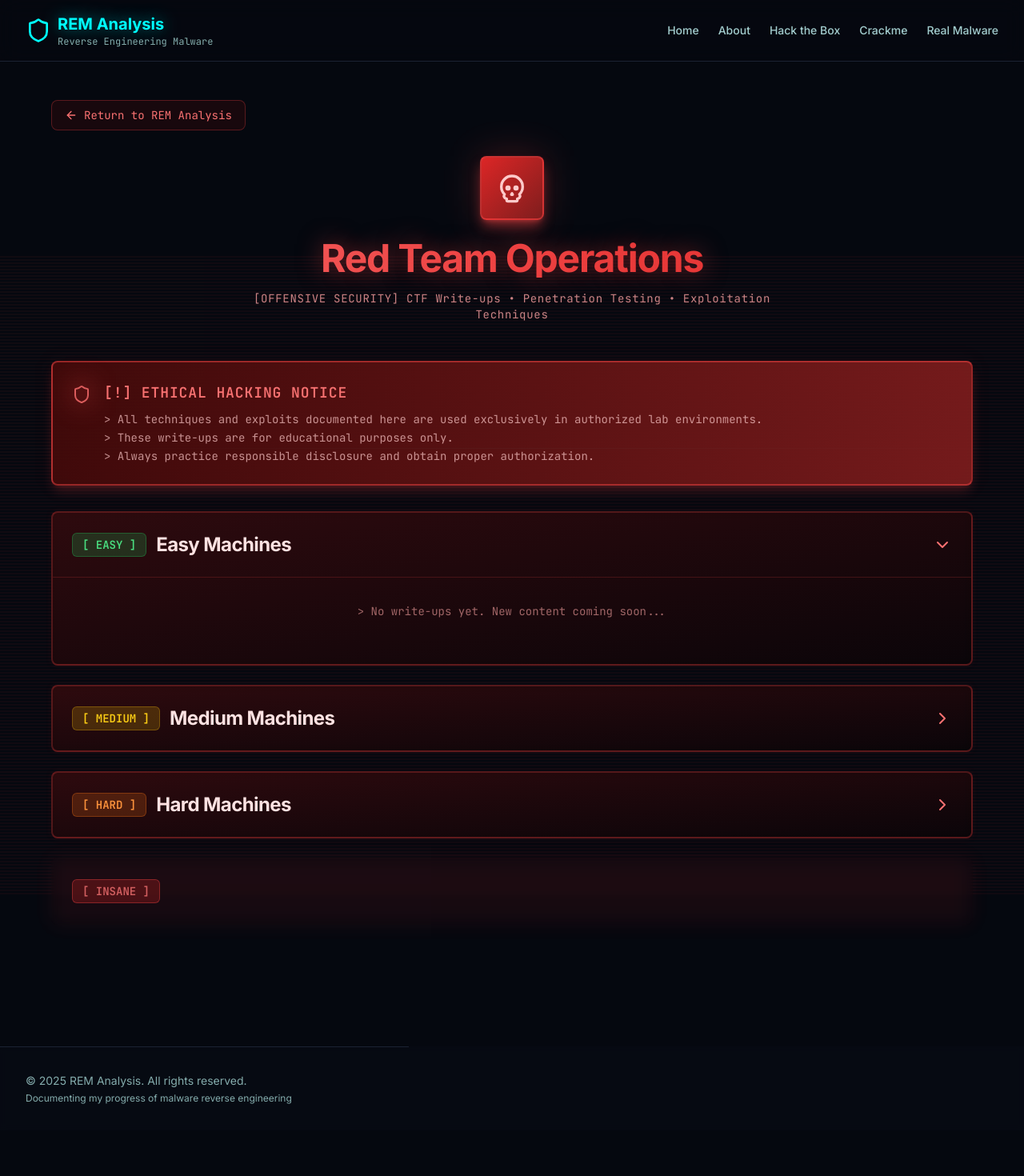
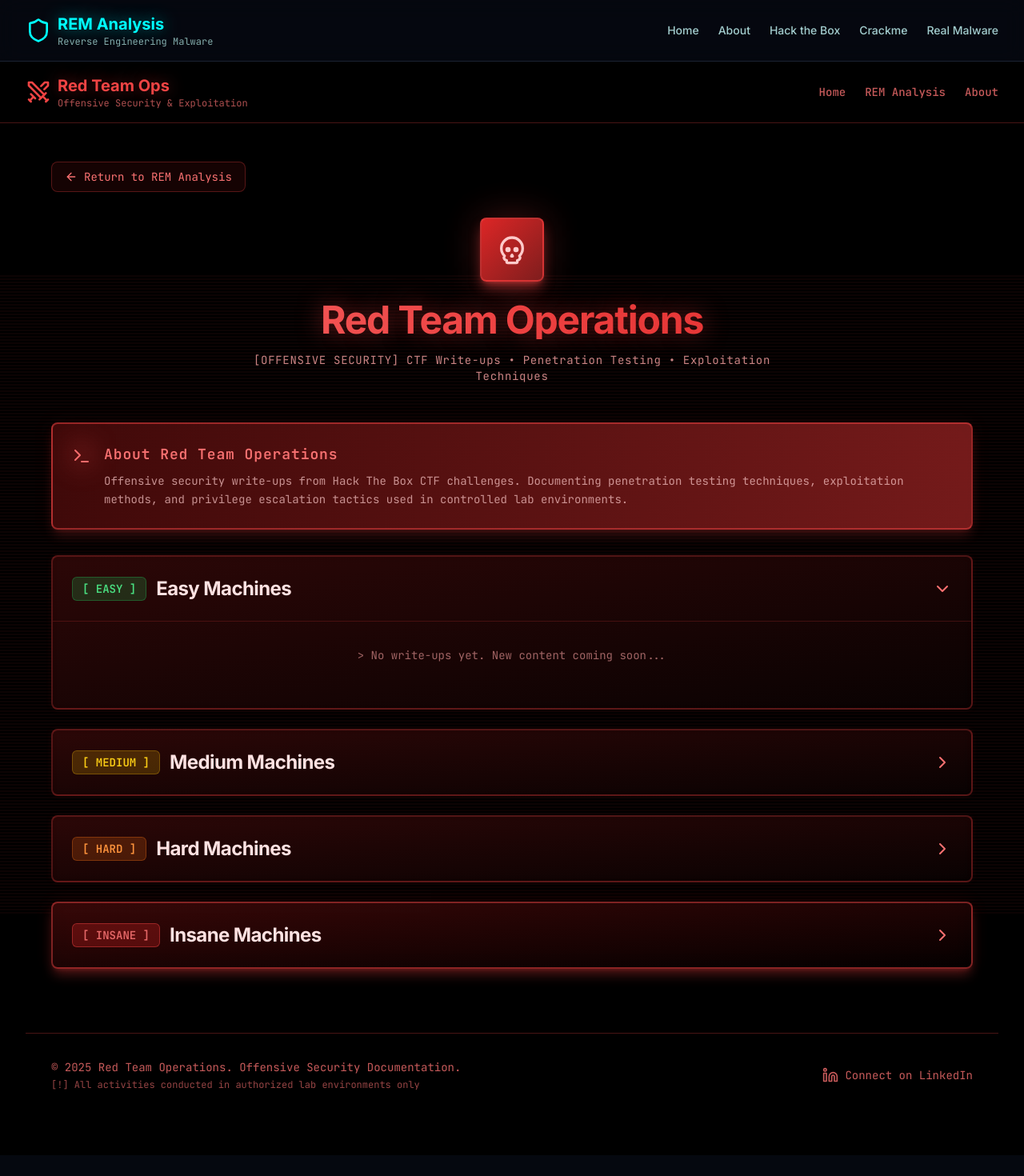
Before and after one commit to Siinatraa/NewREMWebsite, a React (Vite) app: page /red-team in a window 1280 px wide. Shown: the top 1470 px of the page at 80% size. Before the commit the page ends 1413 px from the top, so only its background shows below. Built offline with nearby package versions, Linux system fonts and the light colour scheme.

Commit message:
Redesign Red Team page with cohesive red aesthetic

```diff
--- a/src/pages/RedTeamPage.tsx
+++ b/src/pages/RedTeamPage.tsx
@@ -1,6 +1,6 @@
-import { Terminal, ChevronDown, ChevronRight, Shield, ArrowLeft, Skull } from 'lucide-react';
+import { Terminal, ChevronDown, ChevronRight, Shield, ArrowLeft, Skull, Swords, Linkedin } from 'lucide-react';
 import { useState } from 'react';
-import { useNavigate } from 'react-router-dom';
+import { useNavigate, Link } from 'react-router-dom';
 
 // Red Team CTF write-ups page
 
@@ -26,7 +26,27 @@ export function RedTeamPage() {
   };
 
   return (
-    <div className="content-wrapper py-12 relative">
+    <div className="min-h-screen bg-black relative">
+      {/* Custom Red Team Header */}
+      <header className="sticky top-0 z-50 border-b border-red-500/30 bg-black/90 backdrop-blur-md">
+        <nav className="max-w-7xl mx-auto px-4 sm:px-6 lg:px-8 py-4">
+          <div className="flex items-center justify-between">
+            <Link to="/" className="flex items-center gap-2 group">
+              <Swords className="w-8 h-8 text-red-500 group-hover:text-red-400 transition-colors" />
+              <div>
+                <span className="text-xl font-bold text-red-500" style={{ textShadow: '0 0 20px rgba(239, 68, 68, 0.5)' }}>Red Team Ops</span>
+                <p className="text-xs text-red-400/70 font-mono">Offensive Security & Exploitation</p>
+              </div>
+            </Link>
+            <div className="hidden md:flex items-center gap-6">
+              <Link to="/" className="text-sm font-medium text-red-400/80 hover:text-red-400 transition-colors font-mono">Home</Link>
+              <Link to="/hack-the-box" className="text-sm font-medium text-red-400/80 hover:text-red-400 transition-colors font-mono">REM Analysis</Link>
+              <Link to="/about" className="text-sm font-medium text-red-400/80 hover:text-red-400 transition-colors font-mono">About</Link>
+            </div>
+          </div>
+        </nav>
+      </header>
+
       {/* Background effect */}
       <div className="fixed inset-0 pointer-events-none opacity-5">
         <div className="absolute inset-0" style={{
@@ -34,6 +54,8 @@ export function RedTeamPage() {
           animation: 'scan 8s linear infinite'
         }} />
       </div>
+
+      <div className="content-wrapper py-12 relative">
 
       <div className="max-w-6xl mx-auto">
         {/* Back Button */}
@@ -67,15 +89,13 @@ export function RedTeamPage() {
           <div className="relative bg-gradient-to-r from-red-950/90 to-red-900/90 border-2 border-red-500/50 rounded-lg p-6 shadow-lg shadow-red-500/20">
             <div className="flex items-start gap-4">
               <div className="relative">
-                <Shield className="w-6 h-6 text-red-400 flex-shrink-0 mt-1 animate-pulse" />
+                <Terminal className="w-6 h-6 text-red-400 flex-shrink-0 mt-1" />
                 <div className="absolute inset-0 bg-red-500/30 blur-lg" />
               </div>
               <div>
-                <h3 className="text-lg font-semibold text-red-400 mb-2 font-mono tracking-wider">[!] ETHICAL HACKING NOTICE</h3>
+                <h3 className="text-lg font-semibold text-red-400 mb-2 font-mono tracking-wider">About Red Team Operations</h3>
                 <p className="text-red-200/70 text-sm leading-relaxed font-mono">
-                  &gt; All techniques and exploits documented here are used exclusively in authorized lab environments.<br />
-                  &gt; These write-ups are for educational purposes only.<br />
-                  &gt; Always practice responsible disclosure and obtain proper authorization.
+                  Offensive security write-ups from Hack The Box CTF challenges. Documenting penetration testing techniques, exploitation methods, and privilege escalation tactics used in controlled lab environments.
                 </p>
               </div>
             </div>
@@ -186,6 +206,35 @@ export function RedTeamPage() {
           </div>
         </div>
       </div>
+
+      {/* Custom Red Team Footer */}
+      <footer className="relative z-10 border-t border-red-500/30 bg-black/90 backdrop-blur-sm mt-20">
+        <div className="max-w-7xl mx-auto px-4 sm:px-6 lg:px-8 py-8">
+          <div className="flex flex-col md:flex-row items-center justify-between gap-4">
+            <div className="text-center md:text-left">
+              <p className="text-sm text-red-400/80 font-mono">
+                &copy; {new Date().getFullYear()} Red Team Operations. Offensive Security Documentation.
+              </p>
+              <p className="text-xs text-red-400/60 mt-1 font-mono">
+                [!] All activities conducted in authorized lab environments only
+              </p>
+            </div>
+
+            <div className="flex items-center gap-4">
+              <a
+                href="https://www.linkedin.com/in/daniel-richardson-100b70308/"
+                target="_blank"
+                rel="noopener noreferrer"
+                className="flex items-center gap-2 text-sm text-red-400/80 hover:text-red-400 transition-colors group font-mono"
+              >
+                <Linkedin className="w-5 h-5 group-hover:text-red-400" />
+                <span>Connect on LinkedIn</span>
+              </a>
+            </div>
+          </div>
+        </div>
+      </footer>
+    </div>
     </div>
   );
 }
```
